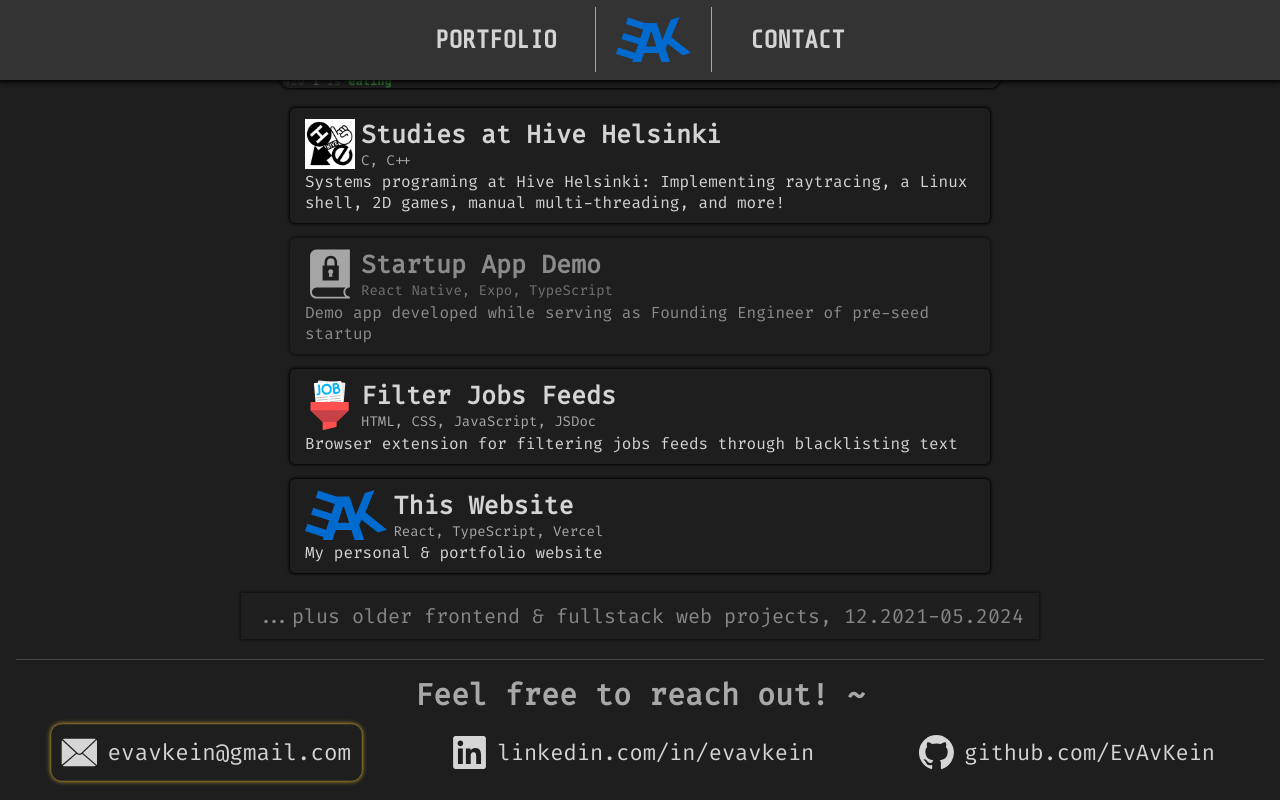
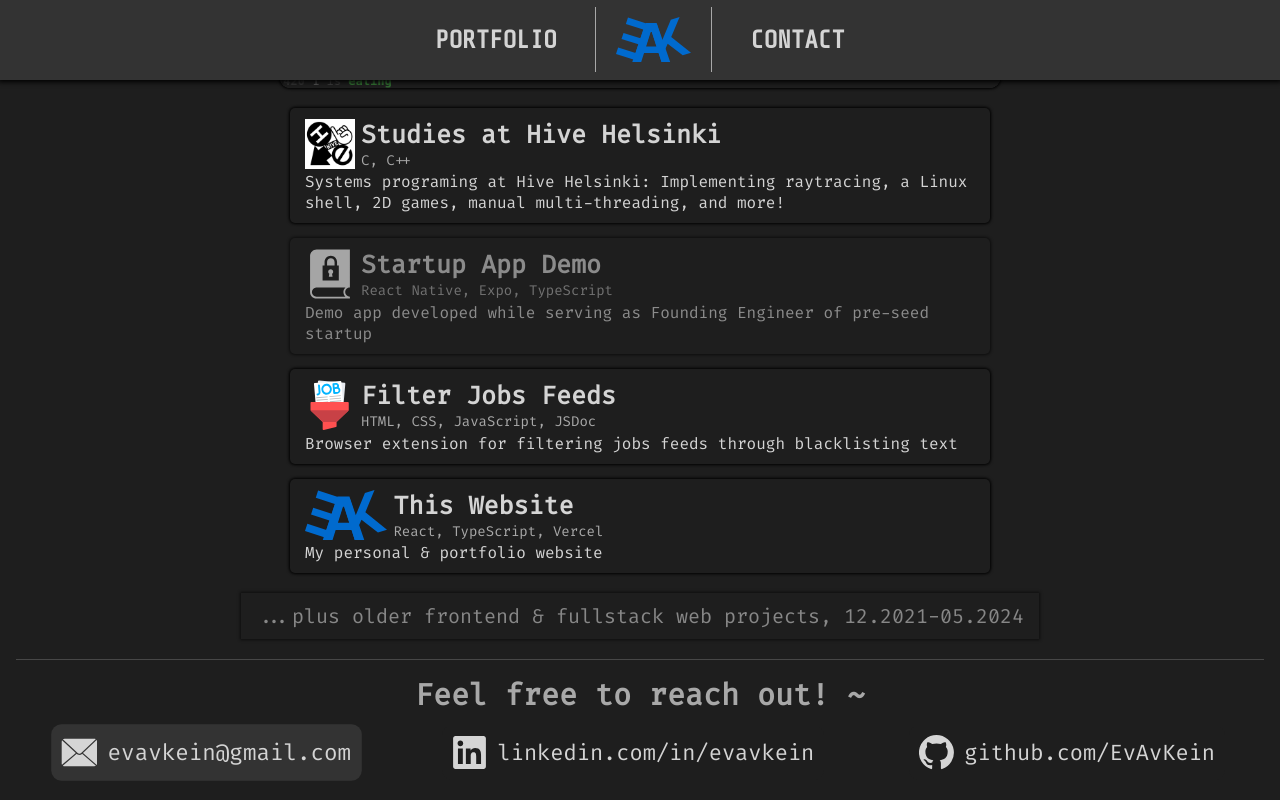
Before and after one commit to EvAvKein/website, a React (Vite) app: page / in a window 1280 px wide. In both pictures the pointer is over the link "evavkein@gmail.com". Shown: the part 2697-3497 px from the top of the page. Built offline with nearby package versions, Linux system fonts and the light colour scheme; a web font is replaced by a local one.

Commit message:
Change ContactItem focus styling
...plus deleting commented-out style in the same file

```diff
--- a/src/contact/ContactItem.css
+++ b/src/contact/ContactItem.css
@@ -17,11 +17,10 @@
 	span {
 		font-size: 1.1em;
 		color: var(--textColor);
-		/* text-decoration: underline solid color-mix(in srgb, var(--textSubColor), transparent 90%); */
 	}
 
 	&:is(:hover, :focus) {
-		filter: drop-shadow(0 0 0.125em var(--highlightColor));
+		background-color: var(--backgroundSubColor);
 		transform: scale(1.025);
 	}
 }
```
